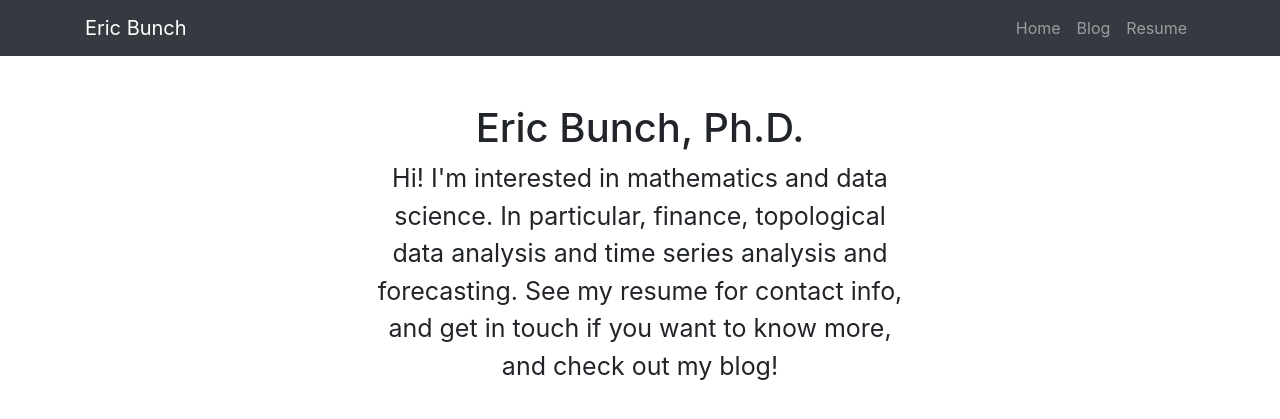
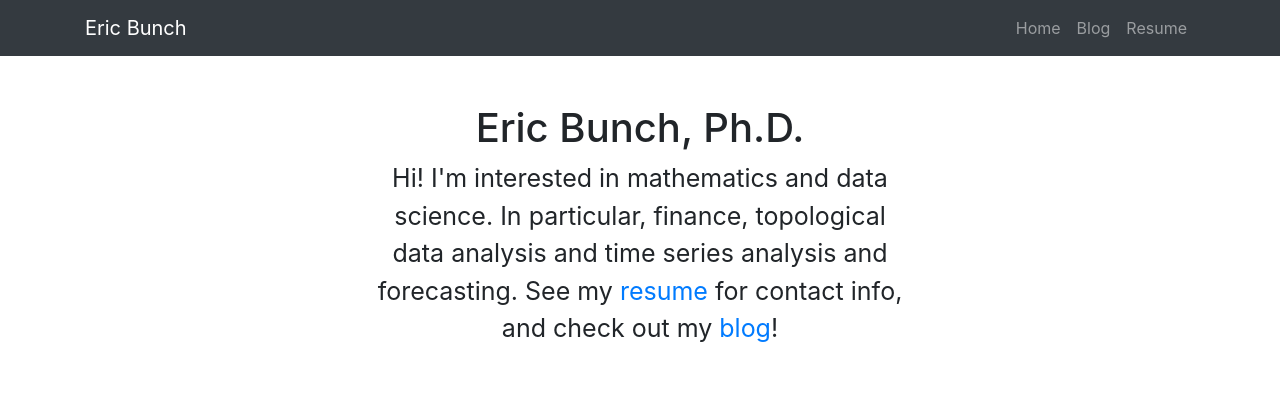
Before and after one commit to eric-bunch/eric-bunch.github.io, a Jekyll site: the page built from index.html, in a window 1280 px wide. Shown: the top 419 px of the page. Built offline with Jekyll 4.4.1, drawn with Linux system fonts in a browser that asks for light colours.

Commit message:
Update index.html

```diff
--- a/index.html
+++ b/index.html
@@ -7,5 +7,5 @@ title: Eric Bunch
 </div>
 
 <div class="col-md-6 offset-md-3 text-center">
-  <p style="font-size: 25px;">Hi! I'm interested in mathematics and data science. In particular, finance, topological data analysis and time series analysis and forecasting. See my resume for contact info, and get in touch if you want to know more, and check out my blog!</p>
+  <p style="font-size: 25px;">Hi! I'm interested in mathematics and data science. In particular, finance, topological data analysis and time series analysis and forecasting. See my <a href="/resume/">resume</a> for contact info, and check out my <a href="/blog/">blog</a>!</p>
 </div>
```
